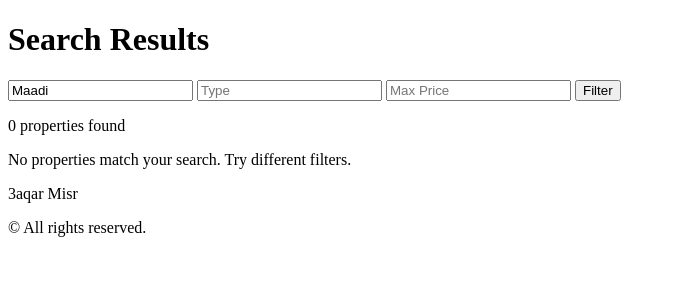
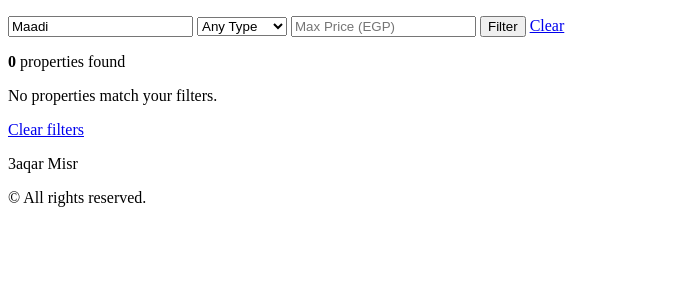
Before and after one commit to alzahraamohy/3aqar-Misr, a Flask app: a page that uses templates/search.html in a window 1280 px wide. Shown: the part 78-378 px from the top of the page, without its empty margins (0-676 px from the left). Run offline with Flask 3, Linux system fonts and the light colour scheme.

Commit message:
finished the filter bar and results - just validations left

```diff
--- a/templates/search.html
+++ b/templates/search.html
@@ -2,28 +2,70 @@
 {% extends "base.html" %}
 {% block content %}
 
-<h1>Search Results</h1>
+<section class="section section--search">
+    <div class="section__container">
 
-<form action="/search" method="GET">
-    <input type="text" name="area" value="{{ selected_area }}" placeholder="Area">
-    <input type="text" name="type" value="{{ selected_type }}" placeholder="Type">
-    <input type="number" name="max_price" value="{{ selected_price }}" placeholder="Max Price">
-    <button type="submit">Filter</button>
-</form>
+        <!-- Filter bar -->
+        <form class="filter_bar" action="/search" method="GET">
+            <input
+                class="filter_bar_input"
+                type="text"
+                name="area"
+                value="{{ selected_area }}"
+                placeholder="Area"
+            >
+            <select class="filter_bar_input" name="type">
+                <option value="">Any Type</option>
+                <option value="Apartment" {% if selected_type == "Apartment" %}selected{% endif %}>Apartment</option>
+                <option value="Villa" {% if selected_type == "Villa" %}selected{% endif %}>Villa</option>
+                <option value="Townhouse" {% if selected_type == "Townhouse" %}selected{% endif %}>Townhouse</option>
+                <option value="Penthouse" {% if selected_type == "Penthouse" %}selected{% endif %}>Penthouse</option>
+                <option value="Studio" {% if selected_type == "Studio" %}selected{% endif %}>Studio</option>
+            </select>
+            <input
+                class="filter_bar_input"
+                type="number"
+                name="max_price"
+                value="{{ selected_price }}"
+                placeholder="Max Price (EGP)"
+                min="0"
+            >
+            <button class="filter_bar__btn" type="submit">Filter</button>
+            <a class="filter_bar__clear" href="/search">Clear</a>
+        </form>
 
-<p>{{ properties|length }} properties found</p>
+        <!-- Results count -->
+        <p class="results_count">
+            <strong>{{ properties|length }}</strong> propert{{ "y" if properties|length == 1 else "ies" }} found
+        </p>
 
-<div class="cards">
-    {% for prop in properties %}
-    <div class="card">
-        <img src="{{ prop.image_url }}" alt="{{ prop.title }}">
-        <h3>{{ prop.title }}</h3>
-        <p>{{ prop.get_summary() }}</p>
-        <a href="/property/{{ prop.prop_id }}">View Details</a>
+        <!-- Property Cards Grid -->
+        <div class="cards_grid">
+            {% for prop in properties %}
+            <a class="card" href="/property/{{ prop.prop_id }}">
+                <div class="card_image-wrap">
+                    <img class="card_image" src="{{ prop.image_url }}" alt="{{ prop.title }}">
+                    <span class="card_badge">{{ prop.prop_type }}</span>
+                </div>
+                <div class="card_body">
+                    <h3 class="card_title">{{ prop.title }}</h3>
+                    <p class="card_area"> {{ prop.area }}</p>
+                    <div class="card_meta">
+                        <span>{{ prop.bedrooms }} beds</span>
+                        <span>{{ prop.bathrooms }} baths</span>
+                    </div>
+                    <p class="card_price">EGP {{ "{:,}".format(prop.price) }}</p>
+                </div>
+            </a>
+            {% else %}
+            <div class="empty_state">
+                <p class="empty-state_text">No properties match your filters.</p>
+                <a class="empty-state_link" href="/search">Clear filters</a>
+            </div>
+            {% endfor %}
+        </div>
+
     </div>
-    {% else %}
-    <p>No properties match your search. Try different filters.</p>
-    {% endfor %}
-</div>
+</section>
 
 {% endblock %}
```
